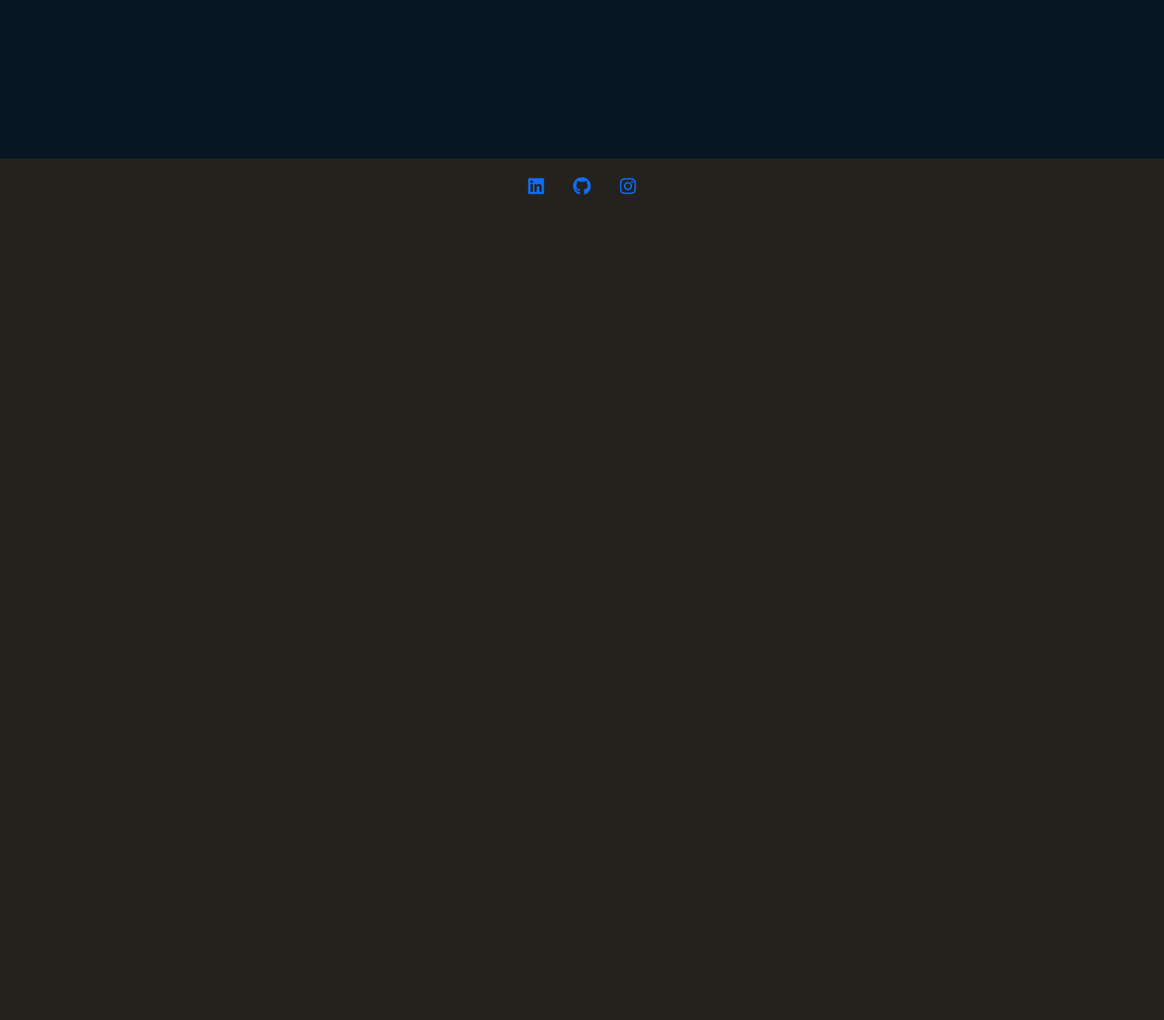
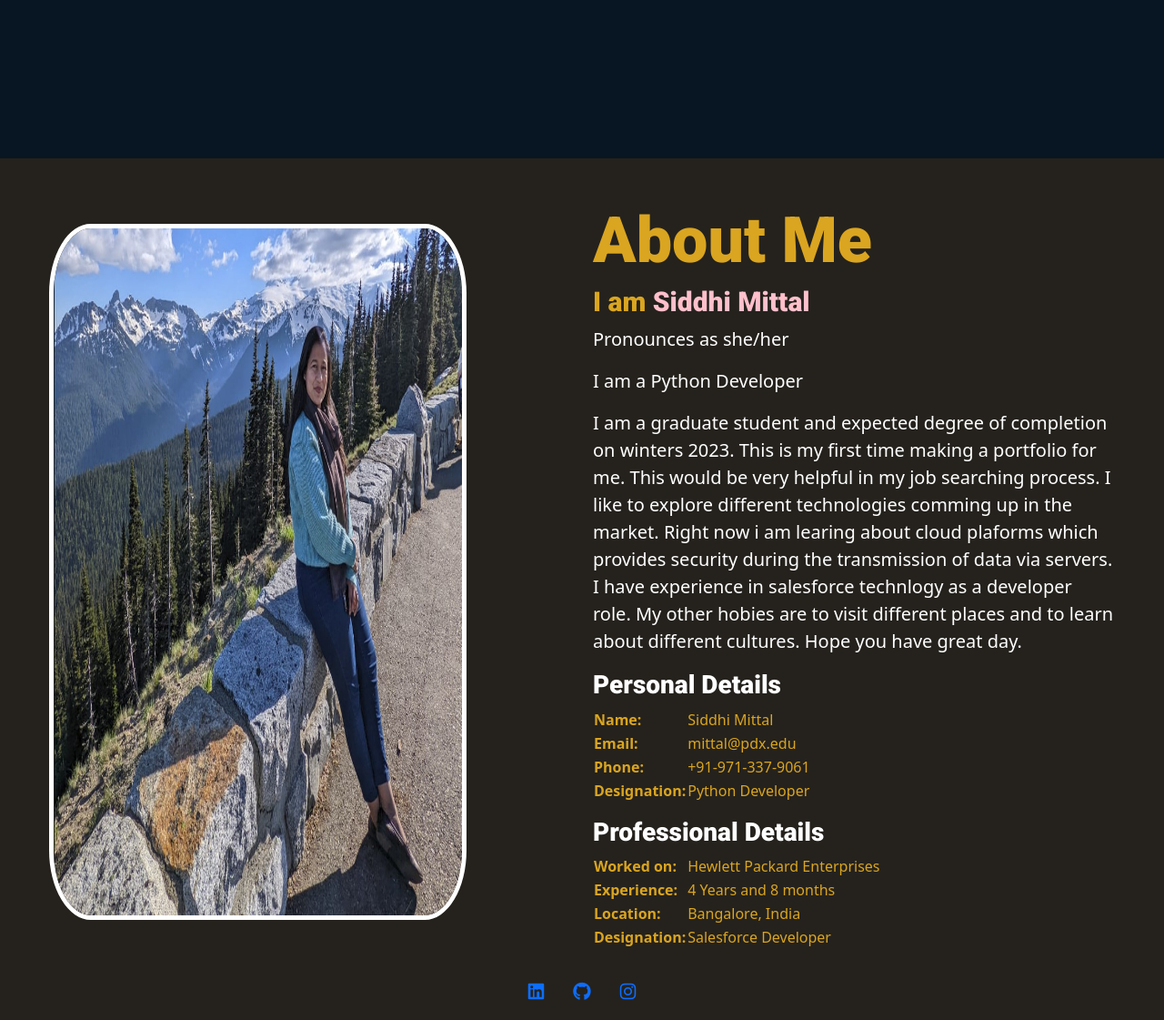
Before and after one commit to Siddhimittal/Siddhimittal.github.io, a plain HTML site: page index.html in a window 1280 px wide. Shown: the part 696-1817 px from the top of the page at 91% size. Before the commit the page ends 932 px from the top, so only its background shows below. Drawn offline with nearby package versions, Linux system fonts and the light colour scheme.

Commit message:
created about page

```diff
--- a/index.html
+++ b/index.html
@@ -60,6 +60,81 @@
 
     <!--home ends-->
 
+    <!--About starts-->
+    <div id="about" class="row about mt-5">
+        <div class="col-11 mx-auto">
+            <div class="row about-div">
+                <div class="col-md-6 mt-4 mx-auto mb-5">
+                    <img class="aboutme-image" src="about.jpg" alt="There is a pic of Siddhi Mittal standing on a bridge">
+                </div>
+                <div class="col-md-6">
+                    <h1 class="heading-aboutme">About Me</h1>
+                    <h2 class="h2-intro"> I am <span>Siddhi Mittal</span></h2>
+                    <p class="pronounces">Pronounces as she/her </p>
+                    <p class="intro1">I am a Python Developer</p>
+                    <P class="intro2">I am a graduate student and expected degree of completion on winters 2023. This is my first
+                        time making a portfolio for me. This would be very helpful in my job searching process.
+                        I like to explore different technologies comming up in the market. Right now i am learing about
+                        cloud plaforms which provides security during the transmission of data via servers. I have experience
+                        in salesforce technlogy as a developer role. My other hobies are to visit different places and to
+                        learn about different cultures. Hope you have great day.
+                    </P>
+                    <section class="row mt-3 mb-3">
+                        <h3 class="personal">Personal Details</h3>
+                        <div class="col-md-8">
+                            <table class="table1">
+                                <tbody>
+                                    <tr>
+                                        <th>Name:</th>
+                                        <td>Siddhi Mittal</td>
+                                    </tr>
+                                    <tr>
+                                        <th>Email:</th>
+                                        <td>mittal@pdx.edu</td>
+                                    </tr>
+                                    <tr>
+                                        <th>Phone:</th>
+                                        <td>+91-971-337-9061</td>
+                                    </tr>
+                                    <tr>
+                                        <th>Designation:</th>
+                                        <td>Python Developer</td>
+                                    </tr>
+                                </tbody>
+                            </table>
+                        </div>
+                    </section>
+                    <section class="row mt-2 mb-3">
+                        <h3 class="professional">Professional Details</h3>
+                        <div class="col-md-8">
+                            <table class="table2">
+                                <tbody>
+                                    <tr>
+                                        <th>Worked on:</th>
+                                        <td>Hewlett Packard Enterprises</td>
+                                    </tr>
+                                    <tr>
+                                        <th>Experience:</th>
+                                        <td>4 Years and 8 months</td>
+                                    </tr>
+                                    <tr>
+                                        <th>Location:</th>
+                                        <td>Bangalore, India</td>
+                                    </tr>
+                                    <tr>
+                                        <th>Designation:</th>
+                                        <td>Salesforce Developer</td>
+                                    </tr>
+                                </tbody>
+                            </table>
+                        </div>
+                    </section>
+                </div>
+            </div>
+        </div>
+    </div>
+    <!--About ends-->
+
 
     <!--footer starts--->
     <div class="portfolio-footer">
--- a/style.css
+++ b/style.css
@@ -118,3 +118,81 @@ body{
     align-items: center;
     justify-items: center;
 }
+
+/*aboutme*/
+
+#about{
+    display: flex;
+    align-items: center;
+}
+
+.heading-aboutme{
+    font-size: 70px;
+    font-family: 'Roboto', sans-serif;
+    color: goldenrod;
+}
+
+.h2-intro{
+    font-size: 30px;
+    font-family: 'Roboto', sans-serif;
+    color: goldenrod;
+}
+
+.h2-intro span{
+    color: pink;
+}
+
+.pronounces{
+    color:white;
+    font-size: 20px;
+}
+
+.aboutme-image{
+    width: 80%;
+    height: 100%;
+    border-radius: 10%;
+    overflow: hidden;
+    border: 5px solid #fff;
+    align-items: center;
+}
+
+@media (min-width:768px){
+    .aboutme-image{
+        display: flex;
+        width: 80%;
+        height: 100%;
+        border-radius: 10%;
+    }
+}
+
+.intro1{
+    font-size: 20px;
+    justify-items: center;
+    text-align: left;
+    color: white;
+}
+
+.intro2{
+    font-size: 20px;
+    justify-items: center;
+    text-align: left;
+    color: white;
+}
+
+.personal{
+    color:white;
+    font-family: 'Roboto', sans-serif;
+}
+
+.table1{
+    color:goldenrod;
+}
+
+.professional{
+    color:white;
+    font-family: 'Roboto', sans-serif;
+}
+
+.table2{
+    color:goldenrod;
+}
```
